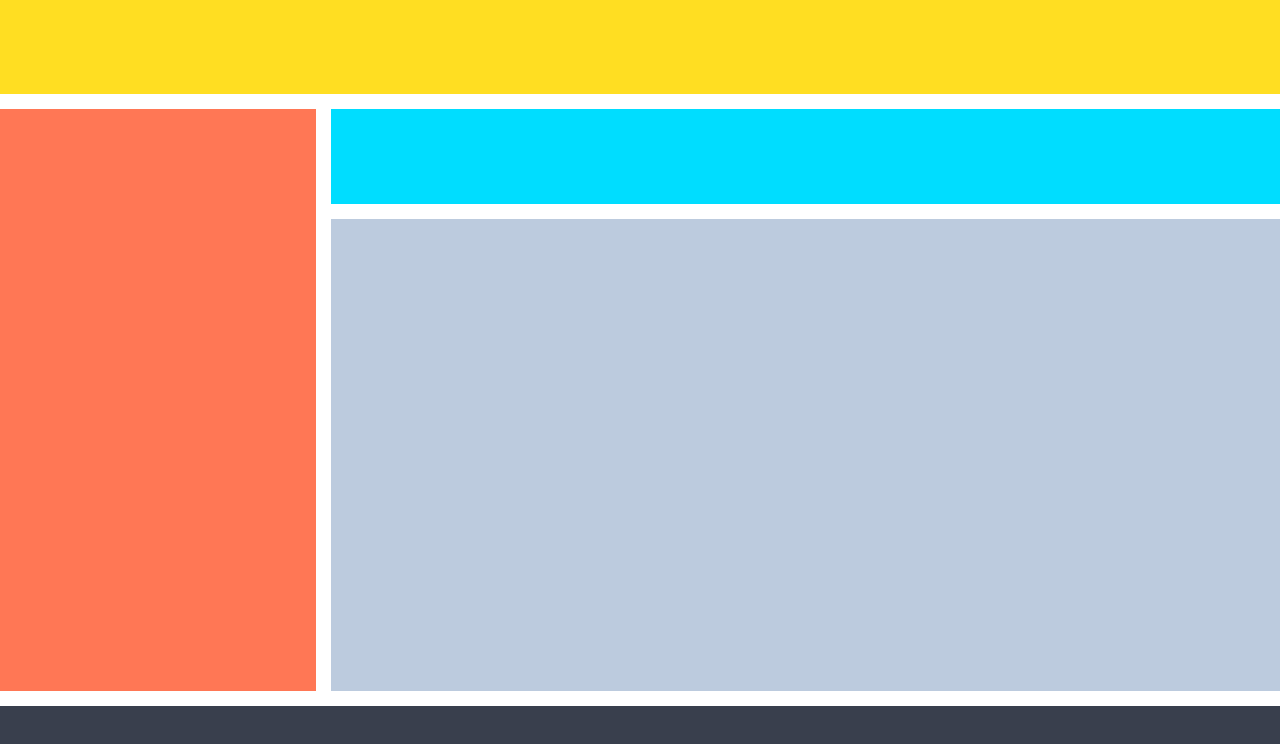
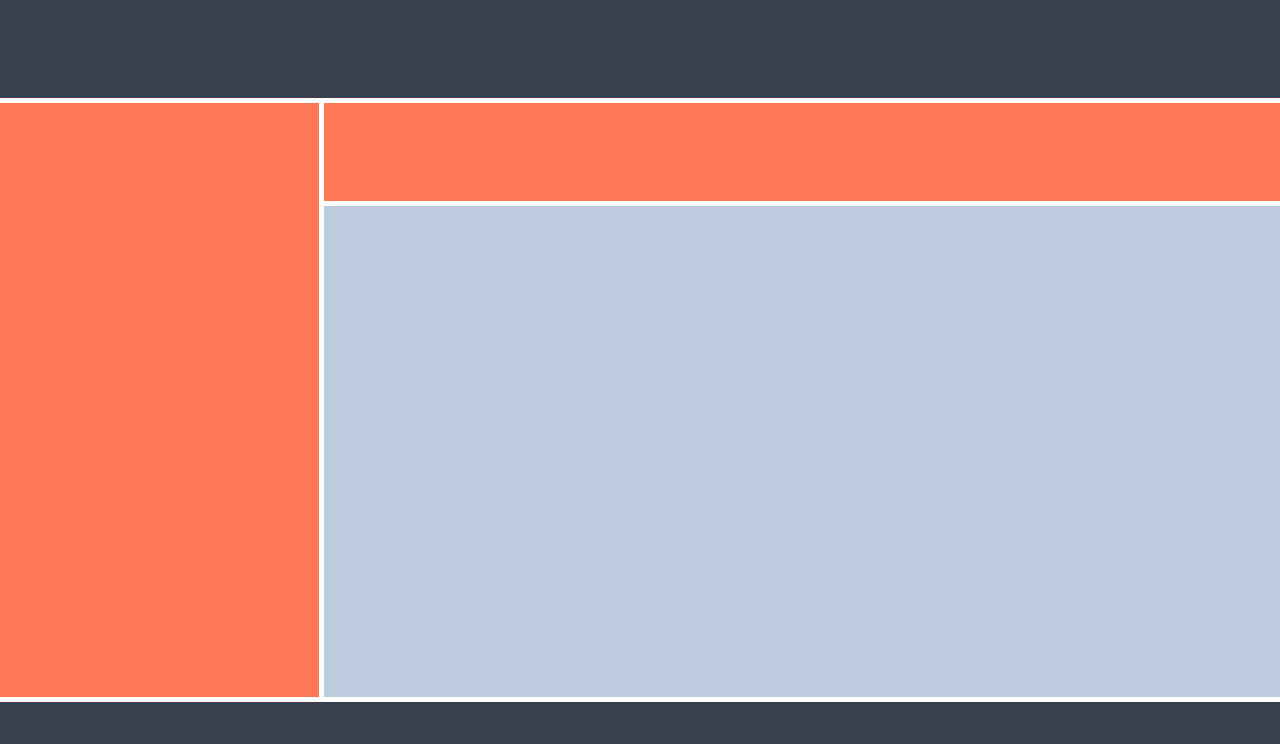
Before and after one commit to BlasioGodi/Advanced-HTML-and-CSS, a plain HTML site: page 03-grid-layout-3/index.html in a window 1280 px wide. Drawn offline with Linux system fonts and the light colour scheme; a web font is replaced by a local one.

Commit message:
Style updated

```diff
--- a/03-grid-layout-3/index.html
+++ b/03-grid-layout-3/index.html
@@ -18,8 +18,14 @@
 <body>
   <div class="container">
     <div class="header"></div>
-    <div class="sidebar"></div>
-    <div class="nav"></div>
+    <div class="sidebar">
+      <div class="sidebar-con">
+
+      </div>
+    </div>
+    <div class="nav">
+      <div class="nav-con"></div>
+    </div>
     <div class="article"></div>
     <div class="footer"></div>
   </div>
--- a/03-grid-layout-3/style.css
+++ b/03-grid-layout-3/style.css
@@ -4,6 +4,12 @@
   --header-text: "Moon Dance", cursive;
   --body-text: "Roboto Condensed", sans-serif;
   --footer-text: "Anton", sans-serif;
+
+  --header-bg-color: #393f4d;
+  --sidebar-bg-color: #ff7755;
+  --nav-bg-color: #ff7755;
+  --article-bg-color: #bccbde;
+  --footer-bg-color: #393f4d;
 }
 
 html,
@@ -16,30 +22,39 @@ body {
   display: grid;
   grid-template-columns: 1fr 3fr;
   grid-template-rows: repeat(2, 1fr) 5fr 1fr;
-  gap: 15px;
+  gap: 5px;
   height: 100vh;
   width: 100vw;
 }
 
 .header {
   grid-column: 1 / 3;
-  background-color: #ffde22;
+  background-color: var(--header-bg-color);
 }
 
 .sidebar {
   grid-row: 2 / 4;
-  background-color: #ff7755;
+  background-color: var(--sidebar-bg-color);
+}
+
+.sidebar-con {
 }
 
 .nav {
-  background-color: #00ddff;
+  background-color: var(--nav-bg-color);
+}
+
+.nav-con {
 }
 
 .article {
-  background-color: #bccbde;
+  background-color: var(--article-bg-color);
+}
+
+.article-con {
 }
 
 .footer {
   grid-column: 1 / 3;
-  background-color: #393f4d;
+  background-color: var(--footer-bg-color);
 }
```
